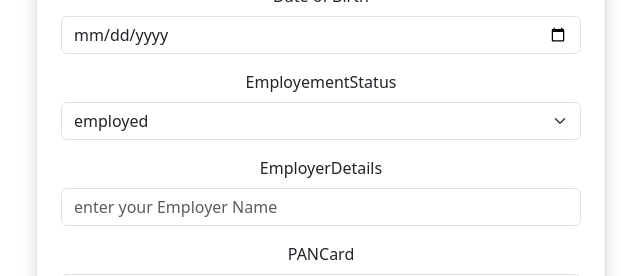
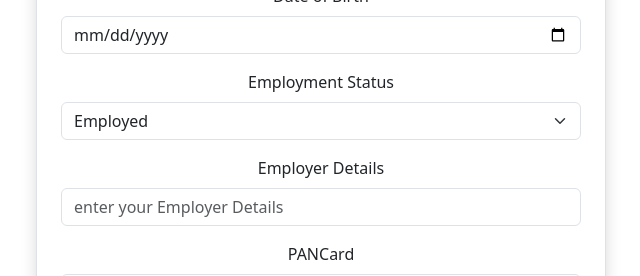
Before and after one commit to naman0601/capstone_project, a React (Create React App) app in the folder customersupportsystem/: page /register in a window 1280 px wide. Shown: the part 471-747 px from the top of the page, without its empty margins (319-959 px from the left). Built offline with nearby package versions, Linux system fonts and the light colour scheme.

Commit message:
Added functionality

```diff
--- a/customersupportsystem/src/components/LoginComponent/Login.js
+++ b/customersupportsystem/src/components/LoginComponent/Login.js
@@ -6,7 +6,7 @@ export default function Login() {
     let navigate = useNavigate();
     const [formData, setFormData] = useState({
         email: '',
-        Password: '',
+        password: '',
     });
 
     const [errors, setErrors] = useState({});
@@ -24,8 +24,8 @@ export default function Login() {
             errors.email = 'email is required';
         }
 
-        if (!formData.Password.trim()) {
-            errors.Password = 'Password is required';
+        if (!formData.password.trim()) {
+            errors.password = 'Password is required';
         }
 
         setErrors(errors);
@@ -41,7 +41,7 @@ export default function Login() {
         if (isFormValid) {
             try {
                 // Make an API request to get user data based on email and full name
-                const response = await axios.get(`http://localhost:3000/users?email=${formData.email}&Password=${formData.Password}`);
+                const response = await axios.get(`http://localhost:9090/users?email=${formData.email}&password=${formData.password}`);
 
                 // Check if a user with the provided email and full name exists
                 if (response.data.length > 0) {
@@ -89,16 +89,16 @@ export default function Login() {
                             {errors.email && <span className="error">{errors.email}</span>}
                         </div>
                         <div className="mb-3">
-                            <label htmlFor="Password" className="form-label">Password</label>
+                            <label htmlFor="password" className="form-label">Password</label>
                             <input
                                 type="text"
                                 className='form-control'
-                                id="Password"
+                                id="password"
                                 placeholder='enter your Password'
-                                name="Password"
-                                value={formData.Password}
+                                name="password"
+                                value={formData.password}
                                 onChange={(e) => handleInputChange(e)} />
-                            {errors.Password && <span className="error">{errors.Password}</span>}
+                            {errors.password && <span className="error">{errors.password}</span>}
                         </div>
                         {loginError && <div className="alert alert-danger">{loginError}</div>}
                         <button type="submit" className="btn btn-primary"style={{backgroundColor:"purple"}} >Login</button>
--- a/customersupportsystem/src/components/RegisterComponent/Register.js
+++ b/customersupportsystem/src/components/RegisterComponent/Register.js
@@ -1,7 +1,6 @@
-
 import React, { useState } from 'react';
 import axios from 'axios';
-import {  Link } from 'react-router-dom';
+import { Link } from 'react-router-dom';
 
 export default function Register() {
 
@@ -11,15 +10,14 @@ export default function Register() {
         contactNumber: '',
         address: '',
         dob: '',
-        EmployementStatus: '',
-        EmployerDetails: '',
-        PANCard: '',
-        Password: '',
+        employmentStatus: '',
+        employerDetails: '',
+        panCard: '',
+        password: '',
         ConfirmPassword: '',
     });
 
     const [errors, setErrors] = useState({});
-    // const [registrationSuccess, setRegistrationSuccess] = useState(false);
 
     const handleInputChange = (e) => {
         const { name, value } = e.target;
@@ -51,67 +49,52 @@ export default function Register() {
             errors.dob = 'Date of Birth is required';
         }
 
+        if (!formData.employerDetails.trim()) {
+            errors.employerDetails = 'Employer Details is required';
+        }
 
-        if (!formData.EmployerDetails.trim()) {
-            errors.EmployerDetails = 'EmployerDetails is required';
+        if (!formData.panCard.trim()) {
+            errors.panCard = 'PANCard is required';
         }
-        if (!formData.PANCard.trim()) {
-            errors.PANCard = 'PANCard is required';
+
+        if (!formData.password.trim()) {
+            errors.password = 'Password is required';
         }
-        if (!formData.Password.trim()) {
-            errors.Password = 'Password is required';
-        }
+
         if (!formData.ConfirmPassword.trim()) {
             errors.ConfirmPassword = 'ConfirmPassword is required';
-        }
-        else if (formData.Password !== formData.ConfirmPassword) {
+        } else if (formData.password !== formData.ConfirmPassword) {
             errors.ConfirmPassword = 'Confirm Password does not match Password';
         }
 
         setErrors(errors);
 
-        // Check if there are no errors in the form
         return Object.keys(errors).length === 0;
     };
-
-    // const generateCustomerId = () => {
-    //     return Math.floor(Math.random() * 1000000000);
-    // };
 
     const handleSubmit = async (e) => {
         e.preventDefault();
         const isFormValid = validateForm();
 
         if (isFormValid) {
-            // Generate account number
-            // const CustomerId = generateCustomerId();
-
-            // Create a new user object with the form data
-            const user = {
-                ...formData,
-                // CustomerId,
-                // balance: 0,
-            };
-
+            const { ConfirmPassword, ...user } = formData;
             try {
-                await axios.post("http://localhost:3000/users", user);
+                await axios.post("http://localhost:9090/users", user);
                 setFormData({
                     fullName: '',
                     email: '',
                     contactNumber: '',
                     address: '',
                     dob: '',
-                    EmployementStatus: 'employed',
-                    EmployerDetails: '',
-                    PANCard: '',
-                    Password: '',
+                    employmentStatus: 'employed',
+                    employerDetails: '',
+                    panCard: '',
+                    password: '',
                     ConfirmPassword: '',
                 });
-                // setRegistrationSuccess(true);
 
             } catch (error) {
                 console.error('Error:', error);
-                // Handle registration failure here
             }
         }
     };
@@ -184,57 +167,58 @@ export default function Register() {
                             {errors.dob && <span className="error">{errors.dob}</span>}
                         </div>
                         <div className="mb-3">
-                            <label htmlFor="EmployementStatus" className="form-label">EmployementStatus</label>
+                            <label htmlFor="employmentStatus" className="form-label">Employment Status</label>
                             <select
-                                id="EmployementStatus"
-                                placeholder='select your Employement Status'
-                                name="EmployementStatus"
-                                value={formData.accountType}
+                                id="employmentStatus"
+                                placeholder='select your Employment Status'
+                                name="employmentStatus"
+                                value={formData.employmentStatus}
                                 onChange={(e) => handleInputChange(e)}
                                 className="form-select"
                             >
-                                <option value="employed">employed</option>
-                                <option value="Unemployed">Unemployed</option>
+                                <option value="employed">Employed</option>
+                                <option value="unemployed">Unemployed</option>
                             </select>
+                            {errors.employmentStatus && <span className="error">{errors.employmentStatus}</span>}
                         </div>
                         <div className="mb-3">
-                            <label htmlFor="EmployerDetails" className="form-label">EmployerDetails</label>
+                            <label htmlFor="employerDetails" className="form-label">Employer Details</label>
                             <input
                                 type="text"
                                 className='form-control'
-                                id="EmployerDetails"
-                                placeholder='enter your Employer Name'
-                                name="EmployerDetails"
-                                value={formData.EmployerDetails}
+                                id="employerDetails"
+                                placeholder='enter your Employer Details'
+                                name="employerDetails"
+                                value={formData.employerDetails}
                                 onChange={(e) => handleInputChange(e)} />
-                            {errors.EmployerDetails && <span className="error">{errors.EmployerDetails}</span>}
+                            {errors.employerDetails && <span className="error">{errors.employerDetails}</span>}
                         </div>
                         <div className="mb3">
-                        <label htmlFor="PANCard" className="form-label">PANCard</label>
+                            <label htmlFor="panCard" className="form-label">PANCard</label>
                             <input
                                 type="text"
                                 className='form-control'
-                                id="PANCard"
+                                id="panCard"
                                 placeholder='enter your PANCard'
-                                name="PANCard"
-                                value={formData.PANCard}
+                                name="panCard"
+                                value={formData.panCard}
                                 onChange={(e) => handleInputChange(e)} />
-                            {errors.PANCard && <span className="error">{errors.PANCard}</span>}
+                            {errors.panCard && <span className="error">{errors.panCard}</span>}
                         </div>
                         <div className="mb3">
-                        <label htmlFor="Password" className="form-label">Password</label>
+                            <label htmlFor="password" className="form-label">Password</label>
                             <input
                                 type="text"
                                 className='form-control'
-                                id="Password"
+                                id="password"
                                 placeholder='enter your Password'
-                                name="Password"
-                                value={formData.Password}
+                                name="password"
+                                value={formData.password}
                                 onChange={(e) => handleInputChange(e)} />
-                            {errors.Password && <span className="error">{errors.Password}</span>}
+                            {errors.password && <span className="error">{errors.password}</span>}
                         </div>
                         <div className="mb3">
-                        <label htmlFor="ConfirmPassword" className="form-label">ConfirmPassword</label>
+                            <label htmlFor="ConfirmPassword" className="form-label">ConfirmPassword</label>
                             <input
                                 type="text"
                                 className='form-control'
@@ -247,8 +231,6 @@ export default function Register() {
                         </div>
 
                         <button type="submit" className="btn btn-primary" style={{backgroundColor:"purple"}}>Register</button>
-                       {/* <Link className='btn btn-danger mx-2' to="/">Cancel</Link>
-                        <Link className='btn btn-success mx-2' to="/login">Login</Link> */}
                     </form>
                 </div>
             </div>
```
